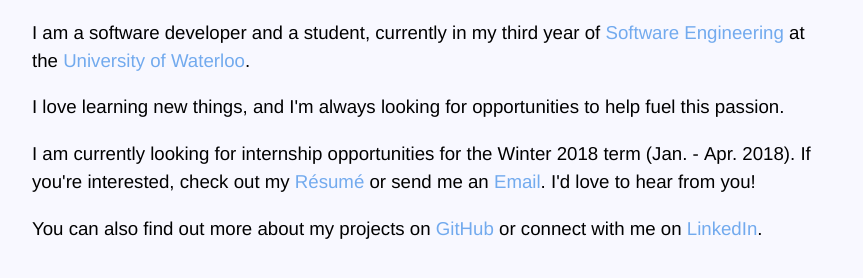
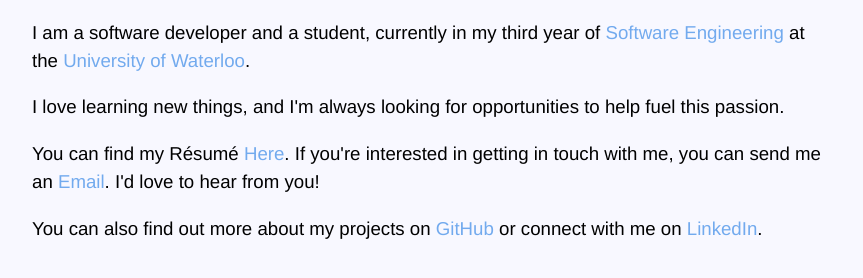
Before and after one commit to jastribl/jastribl.github.io, a plain HTML site: page index.html in a window 1280 px wide. Shown: the part 168-446 px from the top of the page, without its empty margins (208-1071 px from the left). Drawn offline with Linux system fonts and the light colour scheme.

Commit message:
update site

```diff
--- a/index.html
+++ b/index.html
@@ -27,7 +27,7 @@
     <div class="content">
         <p>I am a software developer and a student, currently in my third year of <a href="https://uwaterloo.ca/software-engineering/">Software Engineering</a> at the <a href="http://uwaterloo.ca/">University of Waterloo</a>.</p>
         <p>I love learning new things, and I'm always looking for opportunities to help fuel this passion.</p>
-        <p>I am currently looking for internship opportunities for the Winter 2018 term (Jan.&nbsp-&nbspApr.&nbsp2018). If you're interested, check out my <a href="justin_stribling_resume_2017_09_22.pdf">Résumé</a> or send me an <a href="mailto:justinastribling@gmail.com">Email</a>. I'd love to hear from you!</p>
+        <p>You can find my Résumé <a href="justin_stribling_resume_2017_09_22.pdf">Here</a>. If you're interested in getting in touch with me, you can send me an <a href="mailto:justinastribling@gmail.com">Email</a>. I'd love to hear from you!</p>
         <p>You can also find out more about my projects on <a href="http://github.com/jastribl">GitHub</a> or connect with me on <a href="https://www.linkedin.com/in/justinstribling/">LinkedIn</a>.</p>
     </div>
 </body>
```
